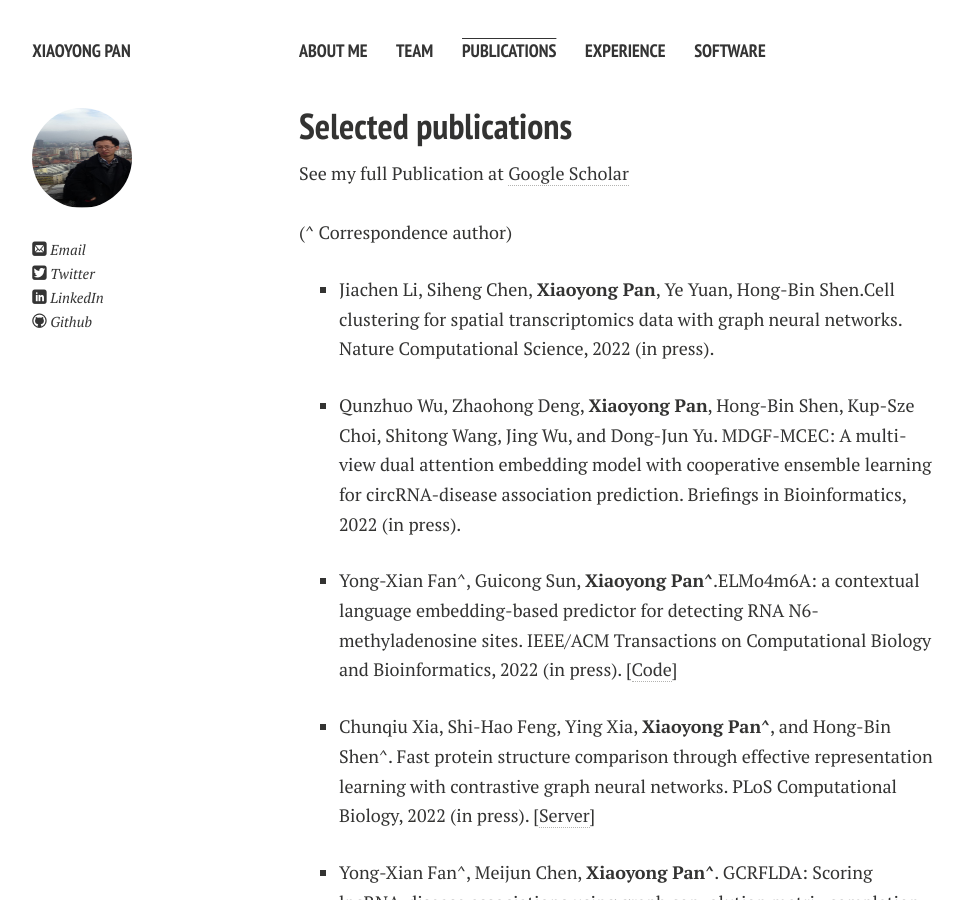
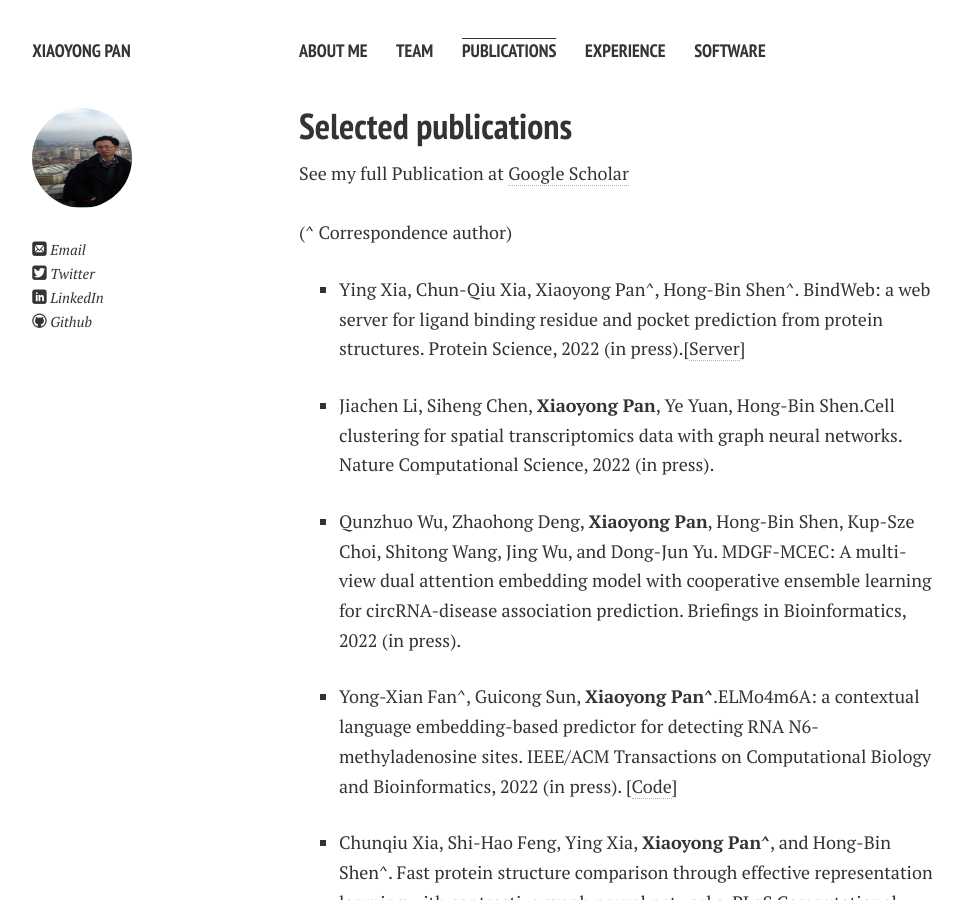
Before and after one commit to xypan1232/xypan1232.github.io, a Jekyll site: the page built from publications.md, in a window 1280 px wide and 900 px high. Shown: the whole window, without its empty margins (21-985 px from the left). Built offline with Jekyll 4.4.1, drawn with Linux system fonts in a browser that asks for light colours; nearby versions of some CDN libraries; Markdown is read by kramdown in place of the engine named in the settings.

Commit message:
Update publications.md

```diff
--- a/publications.md
+++ b/publications.md
@@ -10,6 +10,11 @@ title: Publications
 See my full Publication at <a href="https://scholar.google.com/citations?hl=en&user=Yis2IzgAAAAJ">Google Scholar</a> <br><br>
 (^ Correspondence author) <br>
 <ul>
+	<li>
+	 <p>Ying Xia, Chun-Qiu Xia, Xiaoyong Pan^, Hong-Bin Shen^. BindWeb: a web server for ligand binding residue and pocket prediction from protein structures.
+Protein Science, 2022 (in press).[<a href="http://www.csbio.sjtu.edu.cn/bioinf/BindWeb/">Server</a>]
+		 </p>
+  </li>
 <li>
     <p>Jiachen Li, Siheng Chen, <b>Xiaoyong Pan</b>, Ye Yuan, Hong-Bin Shen.Cell clustering for spatial transcriptomics data with graph neural networks. Nature Computational Science, 2022 (in press). </p>
   </li>
```
